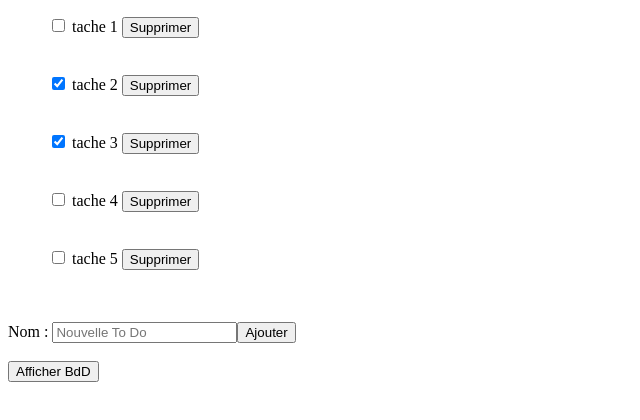
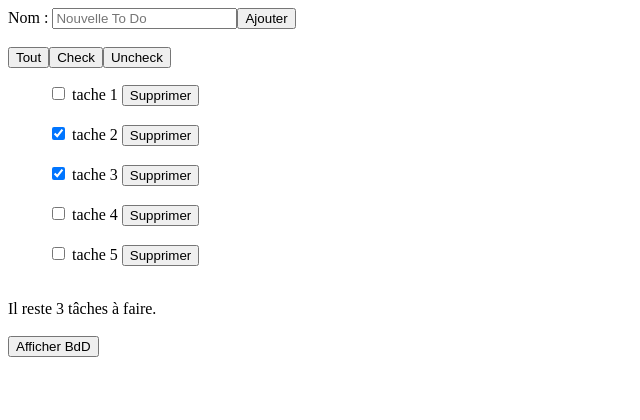
Before and after one commit to SchumaRinho/ToDoList_Vuejs, a Vue app: page / in a window 1280 px wide. Shown: the top 420 px of the page, without its empty margins (0-640 px from the left). Built offline with nearby package versions, Linux system fonts and the light colour scheme.

Commit message:
correction store / new todo

```diff
--- a/src/components/ToDoList.vue
+++ b/src/components/ToDoList.vue
@@ -1,24 +1,28 @@
 <template>
+  Nom : <input v-model="newTodo" placeholder="Nouvelle To Do">
+  <button v-on:click="add">Ajouter</button><br><br>
+
+  <button v-on:click="filterAll">Tout</button><button v-on:click="filterCheck">Check</button><button v-on:click="filterUncheck">Uncheck</button>
   <ul style="list-style-type:none;">
     <li v-for="todo in todos" :key="todo.id">
-      <div v-if="(filter=='all') || ( filter=='check' && todo.completed==true )">
+      <div v-if="(filter=='all') || ( filter=='check' && todo.completed ) || (filter=='uncheck' && todo.completed==false)">
         <input type="checkbox" v-if="todo.completed" checked v-on:click="doneSwitch(todo.id)">
         <input type="checkbox" v-else v-on:click="doneSwitch(todo.id)">
         {{ todo.name }}
         <button v-on:click="remove( todo.id )">Supprimer</button>
+        <br><br>
       </div>
-    <br><br>
     </li>
   </ul>
 
-  Nom : <input v-model="newTodo" placeholder="Nouvelle To Do">
-  <button v-on:click="add">Ajouter</button>
+  Il reste {{ aFaire }} tâches à faire. <i v-if="aFaire==0">youpi ☺</i>
 
   <br><br><button v-on:click="affiche">Afficher BdD</button>
 </template>
 
 <script>
 import { mapGetters, mapActions } from "vuex";
+
 
 export default {
   name: 'ToDoList',
@@ -82,20 +86,38 @@ export default {
       }
       this.todos[i].completed = !this.todos[i].completed;
     },
+    filterAll(){
+      this.filter='all';
+    },
+    filterCheck(){
+      this.filter='check';
+    },
+    filterUncheck(){
+      this.filter='uncheck';
+    },
     affiche(){
       console.log(this.todos);
       for(let todo in this.todos){
         console.log(this.todos[todo]);
       }
+      console.log(this.filter);
     },
     mounted() {
 			this.load();
 		},
   },
   computed: {
-				...mapGetters("todolist", ["myGetter"])
+    ...mapGetters("todolist", ["myGetter"]),
+    aFaire(){
+      let nbr = 0;
+      for(let todo in this.todos){
+        if(!this.todos[todo].completed){
+          nbr += 1;
         }
-
+      }
+      return nbr;
+    }
+  }
 }
 </script>
 
--- a/src/store/account/getters.js
+++ /dev/null
@@ -1,3 +0,0 @@
-export function myGetter(state) {
-
-}
--- a/src/store/account/mutations.js
+++ /dev/null
@@ -1,3 +0,0 @@
-export function load(state, data) {
-
-}
--- a/src/store/account/state.js
+++ /dev/null
@@ -1,4 +0,0 @@
-export default function () {
-    return {
-    }
-}
--- a/src/store/todolist/actions.js
+++ b/src/store/todolist/actions.js
@@ -1,7 +1,7 @@
 import axios from 'axios';
 
 export function load({ commit }){
-    axios.get('json/account.json')
+    axios.get('json/todolist.json')
             .then(response => {
                 commit("load", response.data);
             })
--- a/src/store/todolist/getters.js
+++ b/src/store/todolist/getters.js
@@ -1,3 +1,3 @@
 export function myGetter(state) {
-
+    return state;
 }
--- a/src/store/todolist/mutations.js
+++ b/src/store/todolist/mutations.js
@@ -1,3 +1,3 @@
-export function load(state, data) {
-
+export function load(data) {
+    console.log(data);
 }
```
Also changed, not shown: src/store/account/actions.js (deleted, +0 -9 lines), 1 other file (tests, documents, lock files or other folders). Lines whose indentation alone changed are shown as unchanged.
